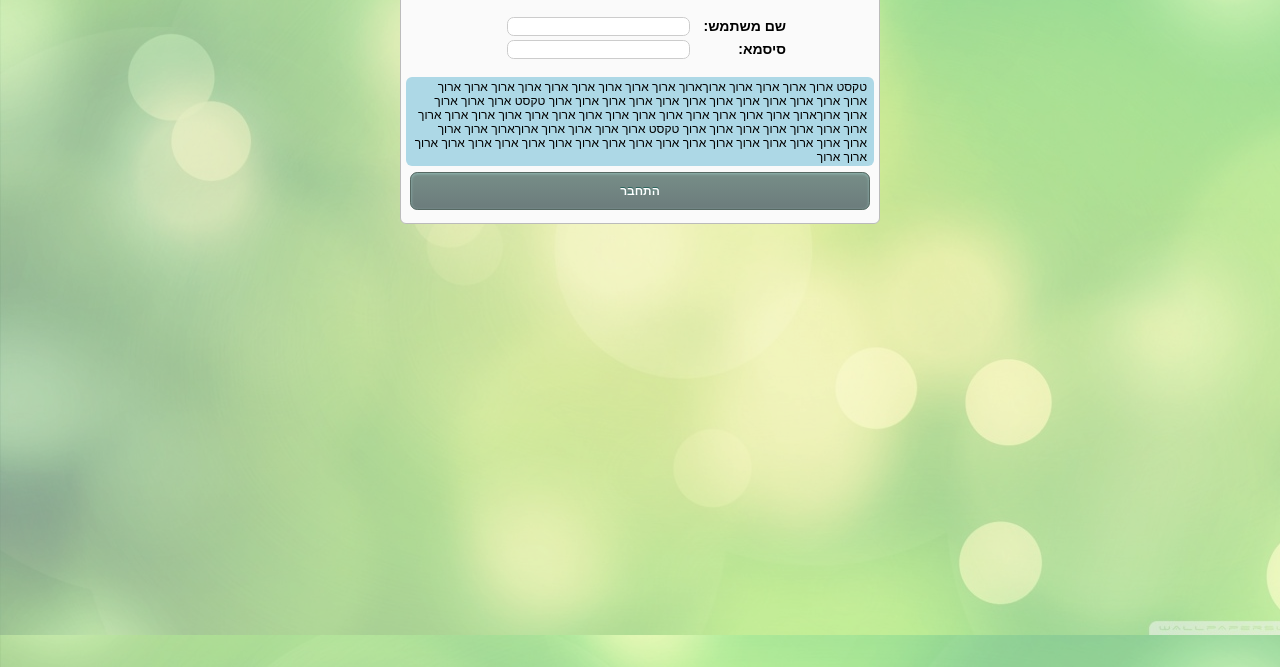
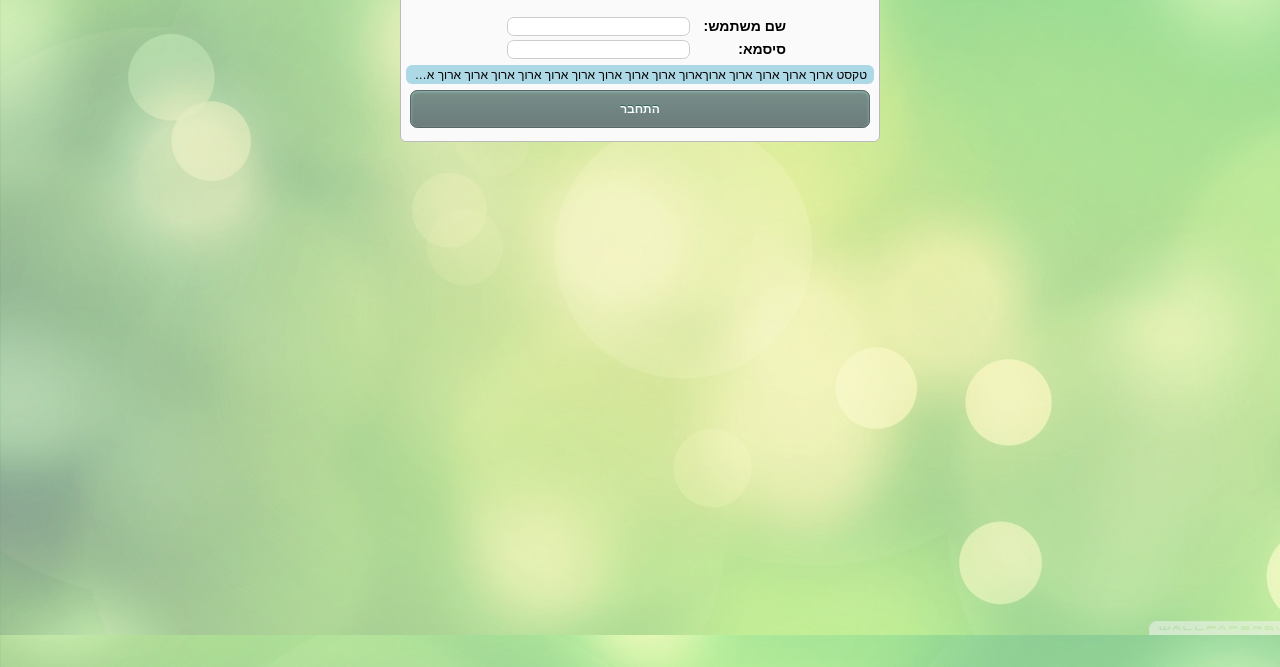
Before and after one commit to tempfornow/haf, a plain HTML site: page login.html in a window 1280 px wide. Shown: the part 133-800 px from the top of the page. Drawn offline with nearby package versions, Linux system fonts and the light colour scheme; a script that the page names is missing.

Commit message:
Add info text expand on hover

```diff
--- a/css/style.css
+++ b/css/style.css
@@ -210,8 +210,20 @@ body {
 .info {
 	position: relative;
 	text-align: right;
+	margin: 0 auto;
 	background-color: lightblue;
 	top: 0.5em;
 	padding: 0.2em 0.6em;
 	border-radius: 0.5em;
+	font-size: 12px;
+    width: 100%;
+    overflow: hidden;
+    white-space: nowrap;
+    text-overflow: ellipsis;
 }
+
+.info:hover{
+	overflow: visible;
+	white-space: normal;
+	width: auto;
+}
```
